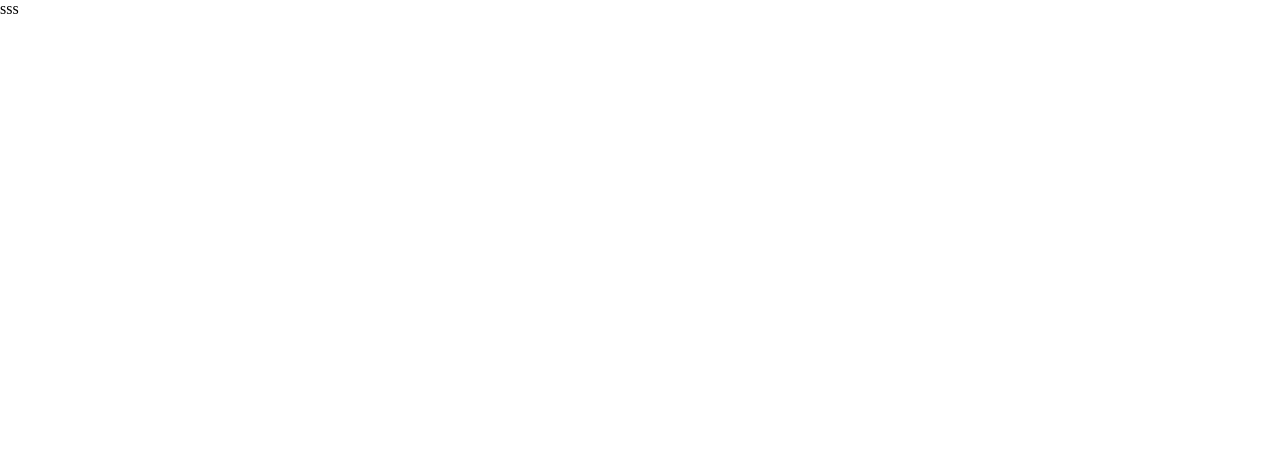
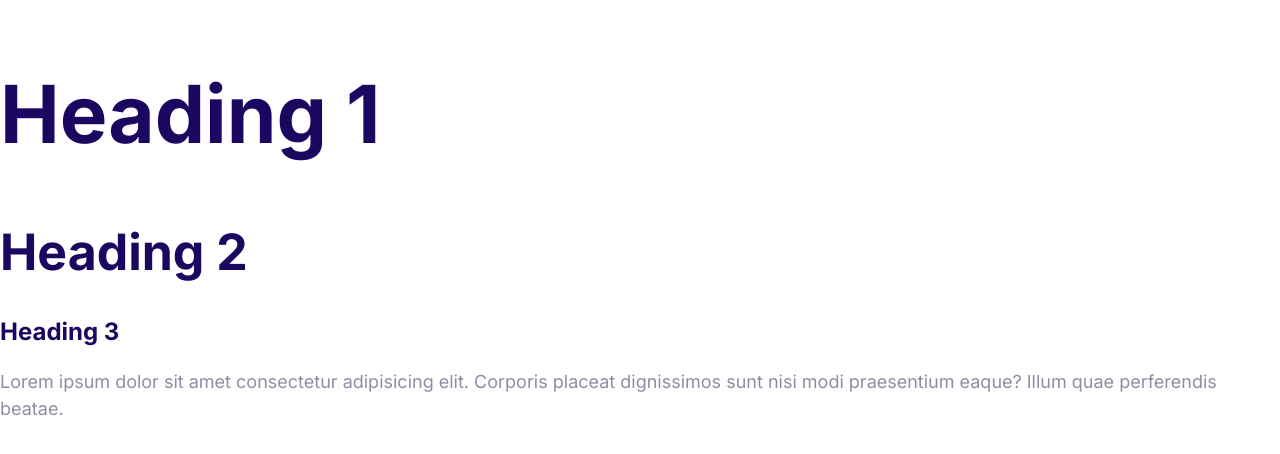
Before and after one commit to briankidd9design/brians-mosh-front-end-site, a plain HTML site: page index.html in a window 1280 px wide. Drawn offline with Linux system fonts and the light colour scheme.

Commit message:
Define the styles for the fonts

```diff
--- a/css/styles.css
+++ b/css/styles.css
@@ -6,6 +6,9 @@ author: Brian Kidd
 email: brian.kidd.one@gmail.com
 website: briankiddmedia.com
 -----------------------------------------------------------*/
+html {
+  font-size: 62.5%;
+}
 :root {
   --color-primary: #2584ff;
   --color-secondary: #00d9ff;
@@ -13,3 +16,44 @@ website: briankiddmedia.com
   --color-headings: #1b0760;
   --color-body: #918ca4;
 }
+
+body {
+  font-family: Inter, Arial, Helvetica, sans-serif;
+  color: var(--color-body);
+  font-size: 2.4rem;
+  line-height: 1.5;
+}
+h1,
+h2,
+h3 {
+  color: var(--color-headings);
+  margin-bottom: 1rem;
+}
+
+h1 {
+  font-size: 7rem;
+}
+
+h2 {
+  font-size: 4rem;
+}
+
+h3 {
+  font-size: 3rem;
+}
+
+@media screen and (min-width: 1024px) {
+  body {
+    font-size: 1.8rem;
+  }
+
+  h1 {
+    font-size: 8rem;
+  }
+  h2 {
+    font-size: 5rem;
+  }
+  h3 {
+    font-size: 2.4rem;
+  }
+}
--- a/index.html
+++ b/index.html
@@ -1,14 +1,22 @@
 <!DOCTYPE html>
 <html lang="en">
-<head>
-    <meta charset="UTF-8">
-    <meta http-equiv="X-UA-Compatible" content="IE=edge">
-    <meta name="viewport" content="width=device-width, initial-scale=1.0">
+  <head>
+    <meta charset="UTF-8" />
+    <meta http-equiv="X-UA-Compatible" content="IE=edge" />
+    <meta name="viewport" content="width=device-width, initial-scale=1.0" />
     <title>HTML Project</title>
-    <link rel="stylesheet" href="css/normalize.css">
-    <link rel="stylesheet" href="css/styles.css">
-</head>
-<body>
-    sss
-</body>
+    <link rel="preconnect" href="https://fonts.gstatic.com" />
+    <link
+      href="https://fonts.googleapis.com/css2?family=Inter:wght@400;700&display=swap"
+      rel="stylesheet"
+    />
+    <link rel="stylesheet" href="css/normalize.css" />
+    <link rel="stylesheet" href="css/styles.css" />
+  </head>
+  <body>
+      <h1>Heading 1</h1>
+      <h2>Heading 2</h2>
+      <h3>Heading 3</h3>
+      <p>Lorem ipsum dolor sit amet consectetur adipisicing elit. Corporis placeat dignissimos sunt nisi modi praesentium eaque? Illum quae perferendis beatae.</p>
+  </body>
 </html>
```
